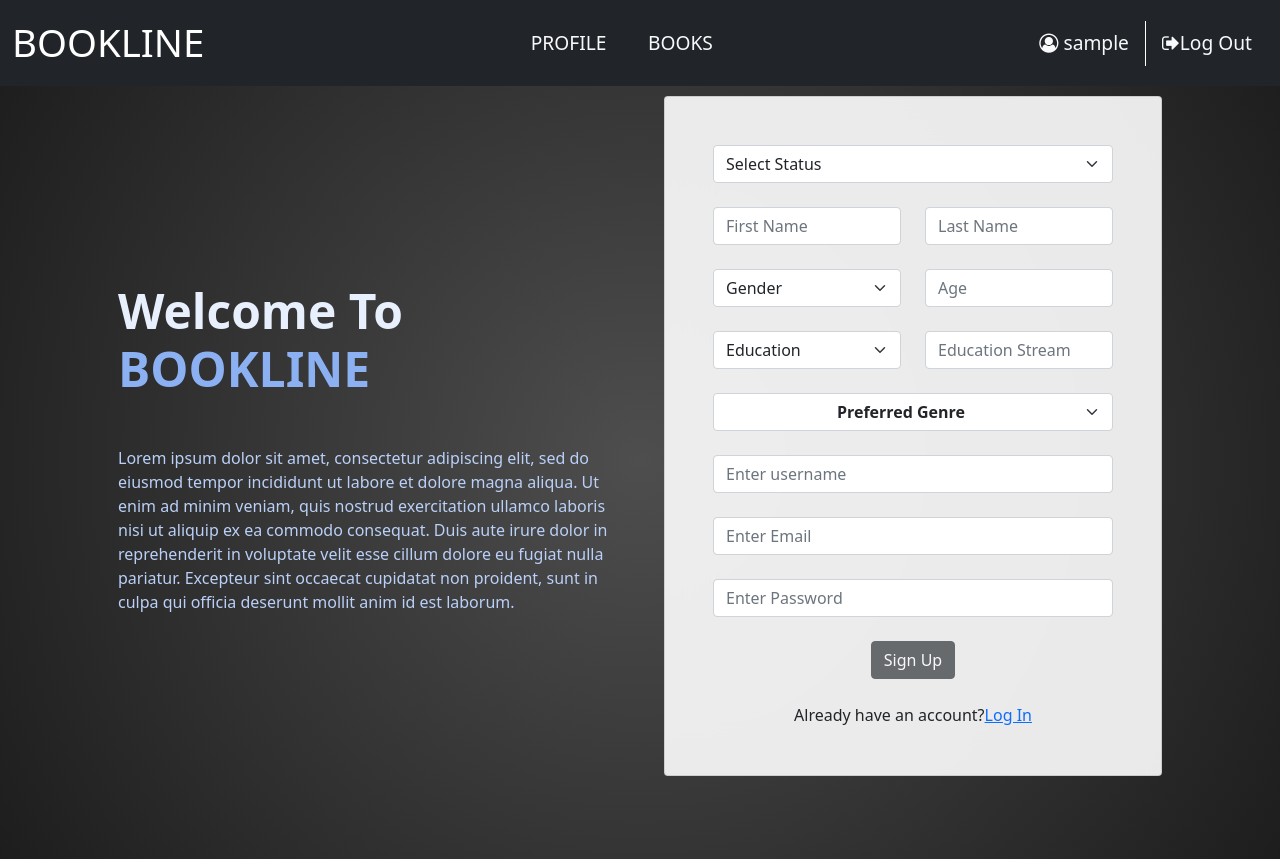
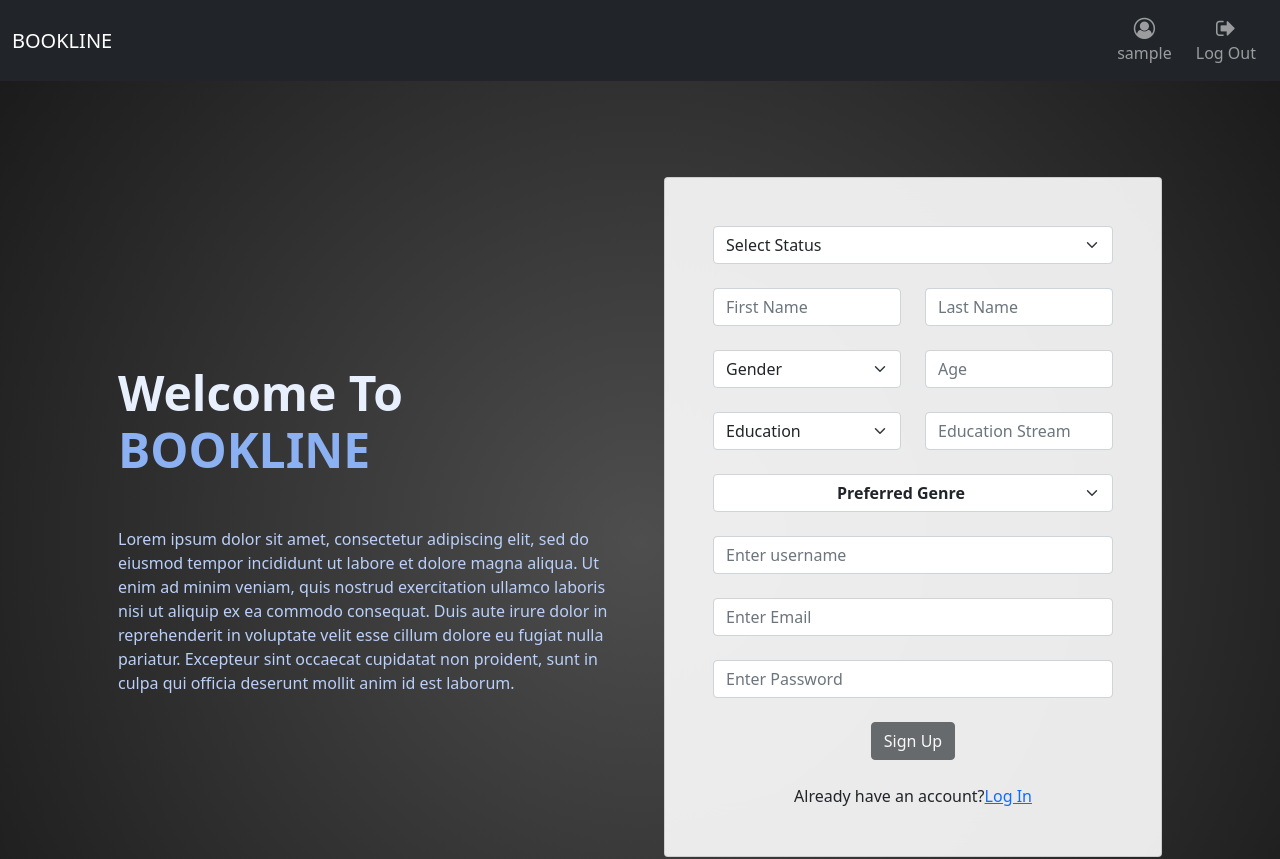
Before and after one commit to Gourab-Goswami/BookLine_frontend, an Angular app: page /sign-up in a window 1280 px wide. Shown: the top 859 px of the page. Built offline with nearby package versions, Linux system fonts and the light colour scheme; sample sign-in values are in the browser's storage.

Commit message:
update_-update navbar

```diff
--- a/src/app/app.component.html
+++ b/src/app/app.component.html
@@ -1,2 +1,2 @@
-<app-header ></app-header>
+<app-header *ngIf="_userService.userLoggedIn()"></app-header>
 <router-outlet></router-outlet>
--- a/src/app/app.component.ts
+++ b/src/app/app.component.ts
@@ -1,10 +1,14 @@
 import { Component } from '@angular/core';
+import { UserService } from './services/user.service';
 import * as $ from 'jquery';
 @Component({
   selector: 'app-root',
   templateUrl: './app.component.html',
-  styleUrls: ['./app.component.css']
+  styleUrls: ['./app.component.css'],
 })
 export class AppComponent {
   title = 'bookcomet';
+
+  constructor(public _userService: UserService) {}
+  ngOnInit() {}
 }
--- a/src/app/books/books.component.html
+++ b/src/app/books/books.component.html
@@ -1,21 +1,5 @@
-<h1>Books</h1>
-
 <!-- Alert, add button and search box -->
 <div class="top">
-  <div class="m-4">
-    <div class="alert alert-danger alert-dismissible fade show" *ngIf="isError">
-      <h4 class="alert-heading">
-        <i class="bi-exclamation-octagon-fill"></i>{{ errorMsg }}
-      </h4>
-      <button
-        type="button"
-        class="btn-close"
-        data-bs-dismiss="alert"
-        (click)="isError = false"
-      ></button>
-    </div>
-  </div>
-
   <button class="btn btn-dark" data-bs-toggle="modal" data-bs-target="#addBook">
     <i class="fa fa-plus" aria-hidden="true"></i>ADD BOOKS
   </button>
--- a/src/app/critic-dashboard/critic-dashboard.component.ts
+++ b/src/app/critic-dashboard/critic-dashboard.component.ts
@@ -36,7 +36,6 @@ export class CriticDashboardComponent implements OnInit {
   }
 
   requestAction(requestDetails: any, action: string) {
-    console.log(requestDetails, action);
     let payload = {
       bookId: requestDetails.book_Id,
       publisher: requestDetails.publisher,
--- a/src/app/header/header.component.css
+++ /dev/null
@@ -1,44 +0,0 @@
-.font-size3 {
-  font-size: 3vw;
-}
-
-.font-size2 {
-  font-size: 2vw;
-}
-
-.font-size1 {
-  font-size: 1.5vw;
-}
-.text-white {
-  color: #fff;
-}
-.active {
-  margin: 1vw;
-}
-.active:active {
-  border-bottom: 1px solid #fff;
-}
-
-.active:hover {
-  border-bottom: 1px solid #fff;
-  margin-bottom: -1px;
-}
-.log-out {
-  cursor: pointer;
-  border-left: 1px solid #fff;
-}
-.log-out:hover {
-  border-bottom: 1px solid #fff;
-}
-
-@media only screen and (max-width: 991px) {
-  .log-out {
-    cursor: pointer;
-    border-left: 1px solid #fff;
-    margin-right: 1rem;
-  }
-  .navbar-nav {
-    display: flex;
-    flex-direction: row;
-  }
-}
--- a/src/app/header/header.component.html
+++ b/src/app/header/header.component.html
@@ -1,55 +1,179 @@
-<!-- Navigation Bar -->
+<!-- Navbar -->
 <nav
-  class="navbar fixed-top navbar-expand-lg navbar-dark bg-dark"
+  class="navbar navbar-expand-lg navbar-dark bg-dark"
   *ngIf="this.userService.userLoggedIn()"
 >
   <div class="container-fluid">
-    <!-- brand title -->
-    <a class="navbar-brand font-size3">BOOKLINE</a>
+    <a class="navbar-brand">BOOKLINE</a>
 
-    <ul class="navbar-nav m-auto mb-2 mb-lg-0 text-center">
-      <!-- navbar profile option to show user profile -->
-      <li class="nav-item" *ngIf="userStatus === 'critic'">
+    <!-- Toggle button -->
+    <button
+      class="navbar-toggler"
+      type="button"
+      id="menubar"
+      data-bs-toggle="dropdown"
+      aria-expanded="false"
+    >
+      <i class="fa fa-bars text-light"></i>
+    </button>
+
+    <!-- Collapsible wrapper -->
+    <div class="collapse navbar-collapse" aria-labelledby="menubar">
+      <!-- Left links -->
+      <div class="task-menu">
+        <div class="wrapper">
+          <ul class="navbar-nav d-flex flex-row mt-3 mt-lg-0">
+            <li class="nav-item text-center mx-2 mx-lg-1" *ngIf="isCritic">
               <a
-          class="nav-link font-size1 text-light active"
+                *ngIf="isCritic"
+                class="nav-link"
                 routerLink="/critic-dashboard"
-          >DASHBOARD</a
+                [ngClass]="[route === '/critic-dashboard' ? 'active' : '']"
+              >
+                <div>
+                  <i class="fa fa-dashboard fa-lg mb-1"></i>
+                </div>
+                Dashboard</a
               >
             </li>
-      <li class="nav-item">
+            <li
+              class="nav-item text-center mx-2 mx-lg-1"
+              *ngIf="isPublisher || isCritic || isReader"
+            >
               <a
-          class="nav-link font-size1 text-light active"
-          aria-current="page"
-          routerLink="/profile"
-          >PROFILE</a
+                class="nav-link"
+                routerLink="{{ redirectionPath }}"
+                [ngClass]="[
+                  route === '/books' || route === '/library' ? 'active' : ''
+                ]"
+              >
+                <div>
+                  <i class="fa fa-book fa-lg mb-1"></i>
+                </div>
+                <span *ngIf="isPublisher">Books</span>
+                <span *ngIf="isCritic || isReader">Library</span></a
               >
             </li>
-
-      <!-- navbar books option to show all books -->
-      <li class="nav-item">
+            <li class="nav-item text-center mx-2 mx-lg-1" *ngIf="isPublisher">
+              <a class="nav-link">
+                <div>
+                  <i class="fa fa-users fa-lg mb-1"></i>
+                </div>
+                Critics
+              </a>
+            </li>
+            <li class="nav-item text-center mx-2 mx-lg-1" *ngIf="isPublisher">
               <a
-          class="nav-link font-size1 text-light active"
-          routerLink="{{ redirectionPath }}"
-          >BOOKS</a
+                class="nav-link"
+                routerLink="/add-critic"
+                [ngClass]="[route === '/add-critic' ? 'active' : '']"
               >
+                <div>
+                  <i class="fa fa-user-plus fa-lg mb-1"></i>
+                </div>
+                Review
+              </a>
             </li>
-      <li class="nav-item" *ngIf="userStatus === 'publisher'">
+            <li class="nav-item text-center mx-2 mx-lg-1" *ngIf="isPublisher">
+              <a class="nav-link">
+                <div>
+                  <i class="fa fa-bar-chart fa-lg mb-1"></i>
+                </div>
+                Results
+              </a>
+            </li>
+            <li class="nav-item text-center mx-2 mx-lg-1" *ngIf="isPublisher">
+              <a class="nav-link">
+                <div>
+                  <i class="fa fa-money fa-lg mb-1"></i>
+                </div>
+                Expenses
+              </a>
+            </li>
+            <li class="nav-item text-center mx-2 mx-lg-1" *ngIf="isCritic">
+              <a class="nav-link">
+                <div>
+                  <i class="fa fa-tasks fa-lg mb-1"></i>
+                </div>
+                Tasks
+              </a>
+            </li>
+            <li class="nav-item text-center mx-2 mx-lg-1" *ngIf="isCritic">
+              <a class="nav-link">
+                <div>
+                  <i class="fa fa-history fa-lg mb-1"></i>
+                </div>
+                Hostory
+              </a>
+            </li>
+            <li class="nav-item text-center mx-2 mx-lg-1" *ngIf="isCritic">
+              <a class="nav-link">
+                <div>
+                  <i class="fa fa-file-text-o fa-lg mb-1"></i>
+                </div>
+                Invoice
+              </a>
+            </li>
+            <li
+              class="nav-item dropdown text-center mx-2 mx-lg-1"
+              *ngIf="isCritic"
+            >
               <a
-          class="nav-link font-size1 text-light active"
-          routerLink="/add-critic"
-          >REVIEW</a
+                class="nav-link dropdown-toggle"
+                type="button"
+                id="notification"
+                data-bs-toggle="dropdown"
+                aria-expanded="false"
               >
+                <div>
+                  <i class="fa fa-bell fa-lg mb-1"></i>
+                  <span class="badge rounded-pill badge-notification bg-primary"
+                    >11</span
+                  >
+                </div>
+                Notification
+              </a>
+              <!-- Notification menu -->
+              <ul class="dropdown-menu" aria-labelledby="notification">
+                <li><a class="dropdown-item" href="#">Action</a></li>
+                <li><a class="dropdown-item" href="#">Another action</a></li>
+                <li>
+                  <hr class="dropdown-divider" />
+                </li>
+                <li>
+                  <a class="dropdown-item" href="#">Something else here</a>
                 </li>
               </ul>
+            </li>
+          </ul>
+        </div>
+      </div>
 
-    <!-- to show username/email to the navbar -->
-    <span class="nav-link font-size1 text-light" routerLink="/profile">
-      <i class="fa fa-user-circle-o"></i> {{ this.userService.getUserData() }}
-    </span>
-
-    <!-- logout button -->
-    <a class="nav-link font-size1 text-light log-out" (click)="logOut()"
-      ><i class="fa fa-sign-out" aria-hidden="true"></i>Log Out</a
+      <!-- Right links -->
+      <div class="user-menu ms-auto">
+        <ul class="navbar-nav d-flex flex-row mt-3 mt-lg-0 float-end">
+          <li class="nav-item text-center mx-2 mx-lg-1">
+            <a
+              class="nav-link"
+              routerLink="/profile"
+              [ngClass]="[route === '/profile' ? 'active' : '']"
             >
+              <div>
+                <i class="fa fa-user-circle-o fa-lg mb-1"></i>
+              </div>
+              {{ this.userService.getUserData() }}
+            </a>
+          </li>
+          <li class="nav-item text-center mx-2 mx-lg-1">
+            <a class="nav-link" (click)="logOut()">
+              <div>
+                <i class="fa fa-sign-out fa-lg mb-1"></i>
+              </div>
+              Log Out
+            </a>
+          </li>
+        </ul>
+      </div>
+    </div>
   </div>
 </nav>
--- /dev/null
+++ b/src/app/header/header.component.scss
@@ -0,0 +1,23 @@
+.btn {
+  padding: 0.55rem 1.5rem 0.45rem;
+}
+.nav-link {
+  color: #adb5bd;
+}
+.navbar-brand {
+  min-width: 25rem;
+}
+.task-menu {
+  width: 100%;
+}
+.wrapper {
+  width: fit-content;
+  margin: 0 auto;
+}
+.user-menu {
+  min-width: 25rem;
+}
+.dropdown-menu {
+  width: 40rem;
+  left: -14rem;
+}
--- a/src/app/header/header.component.ts
+++ b/src/app/header/header.component.ts
@@ -1,24 +1,45 @@
 import { Component, OnInit } from '@angular/core';
 import { UserService } from '../services/user.service';
-
+import { Router } from '@angular/router';
 @Component({
   selector: 'app-header',
   templateUrl: './header.component.html',
-  styleUrls: ['./header.component.css'],
+  styleUrls: ['./header.component.scss'],
 })
 export class HeaderComponent implements OnInit {
+  isUserLoggedIn: Boolean = false;
   isPublisher: Boolean = false;
+  isCritic: Boolean = false;
+  isReader: Boolean = false;
   redirectionPath!: string;
-  userStatus!: string | null;
-  constructor(public userService: UserService) {}
+  constructor(public userService: UserService, private _router: Router) {}
 
   ngOnInit(): void {
-    this.userStatus = localStorage.getItem('status');
-    this.setRedirectionPath();
+    this.isUserLoggedIn = this.userService.userLoggedIn() ? true : false;
+    let userStatus = this.userService.localUserStatus();
+    if (userStatus) {
+      this.setUserStatus(userStatus);
+    }
+
+    this.setRedirectionPath(userStatus);
+  }
+  get route() {
+    let url = this._router.url;
+    return url;
   }
 
-  setRedirectionPath() {
-    this.userStatus === 'publisher'
+  setUserStatus(userStatus: string) {
+    if (userStatus === 'publisher') {
+      this.isPublisher = true;
+    } else if (userStatus === 'critic') {
+      this.isCritic = true;
+    } else if (userStatus === 'reader') {
+      this.isReader = true;
+    }
+  }
+
+  setRedirectionPath(userStatus: string | null) {
+    userStatus === 'publisher'
       ? (this.redirectionPath = '/books')
       : (this.redirectionPath = '/library');
   }
--- a/src/app/library/library.component.html
+++ b/src/app/library/library.component.html
@@ -1,4 +1,3 @@
-<p>LIBRARY</p>
 <div class="gradient-custom-2">
   <app-alert [isError]="isError" [errorMsg]="errorMsg"></app-alert>
 
```
Also changed, not shown: src/app/services/user.service.ts (+7 -1 lines), src/app/user/login/login.component.html (+55 -13 lines), src/app/user/login/login.component.ts (+16 -14 lines). Lines whose indentation alone changed are shown as unchanged.
